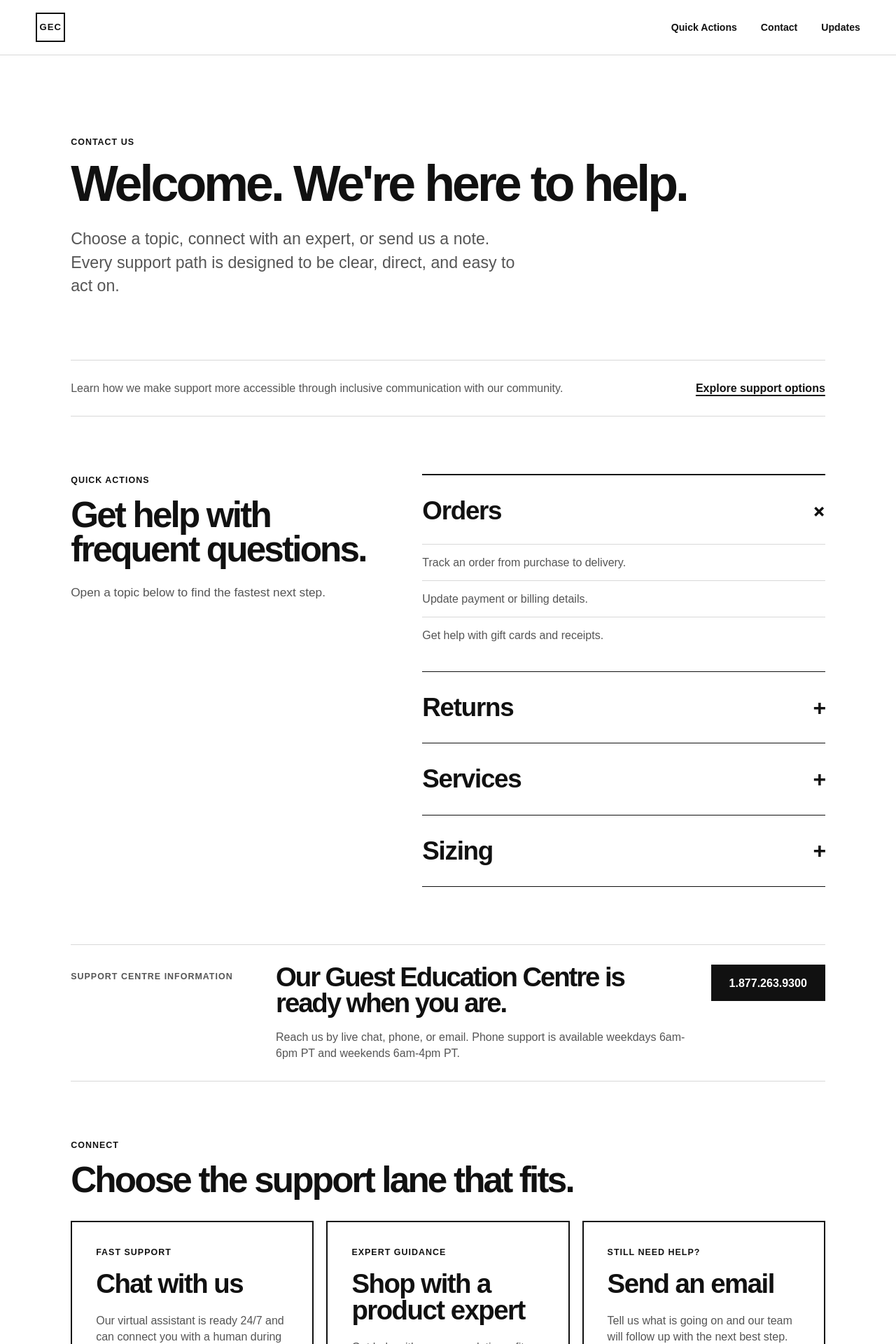
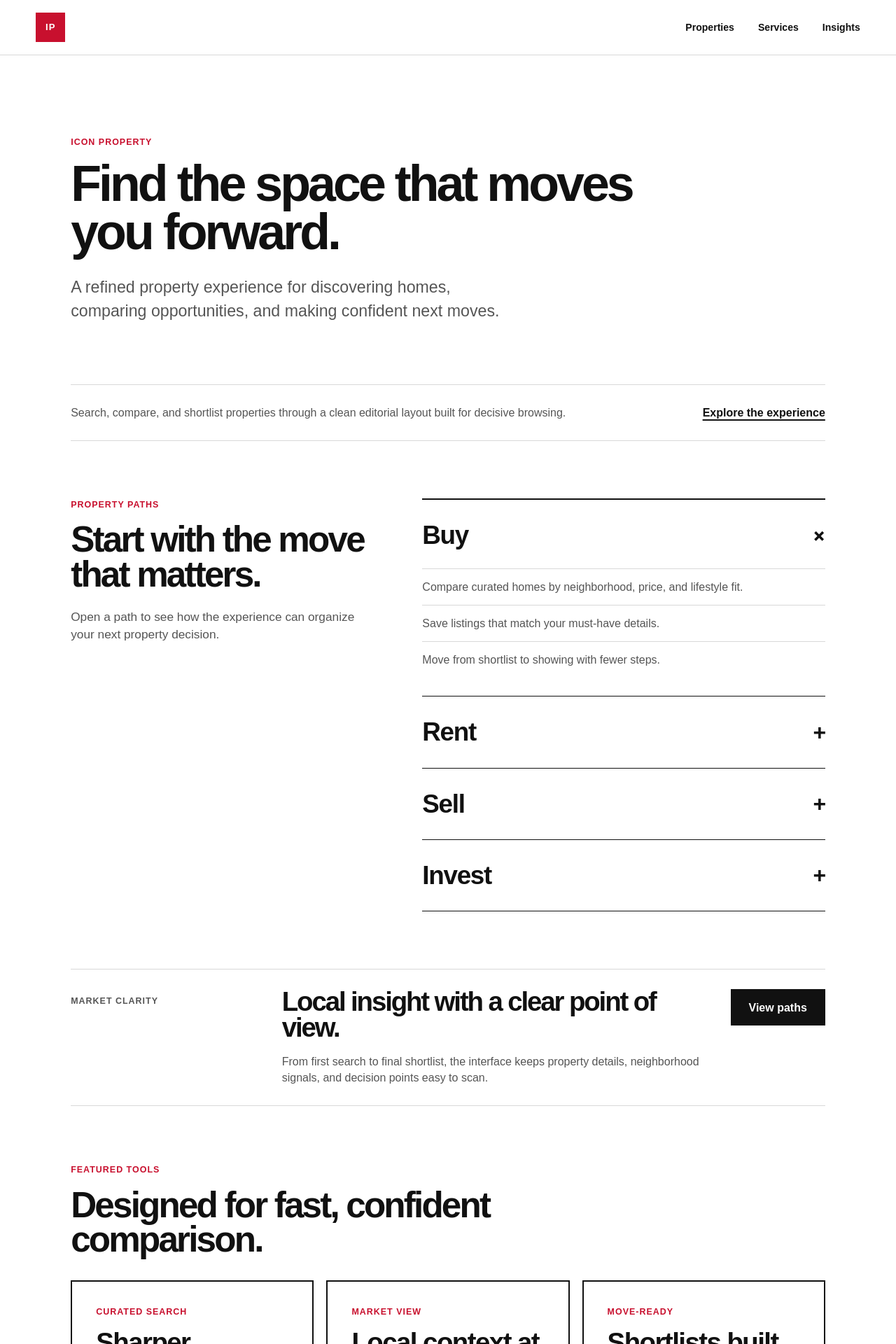
Before and after one commit to felichn/iconproperty, a Django app: page / in a window 1280 px wide. Shown: the top 1920 px of the page at 70% size. Run offline with Django 5.2, Linux system fonts and the light colour scheme.

Commit message:
Use property copy with reference-inspired styling
Co-authored-by: felichn <felichn@users.noreply.github.com>

```diff
--- a/pages/static/pages/styles.css
+++ b/pages/static/pages/styles.css
@@ -4,6 +4,7 @@
     --color-line: #d8d8d8;
     --color-surface: #fff;
     --color-soft: #f7f5f2;
+    --color-accent: #c8102e;
     --max-width: 1180px;
 }
 
@@ -50,7 +51,9 @@ input {
 
 .brand {
     align-items: center;
-    border: 2px solid var(--color-ink);
+    background: var(--color-accent);
+    border: 2px solid var(--color-accent);
+    color: #fff;
     display: inline-flex;
     font-size: 0.82rem;
     height: 42px;
@@ -90,6 +93,7 @@ main {
 
 .kicker,
 .card-eyebrow {
+    color: var(--color-accent);
     font-size: 0.78rem;
     font-weight: 700;
     letter-spacing: 0.08em;
@@ -270,6 +274,10 @@ main {
     padding: clamp(24px, 4vw, 34px);
 }
 
+.contact-card:hover {
+    border-color: var(--color-accent);
+}
+
 .contact-card h3 {
     font-size: clamp(1.65rem, 3vw, 2.5rem);
     letter-spacing: -0.04em;
--- a/pages/templates/pages/home.html
+++ b/pages/templates/pages/home.html
@@ -4,51 +4,51 @@
 <head>
     <meta charset="utf-8">
     <meta name="viewport" content="width=device-width, initial-scale=1">
-    <title>Contact Us</title>
+    <title>Icon Property</title>
     <link rel="stylesheet" href="{% static 'pages/styles.css' %}">
 </head>
 <body>
     <header class="site-header" aria-label="Primary">
-        <a class="brand" href="{% url 'pages:home' %}" aria-label="Home">GEC</a>
-        <nav class="nav-links" aria-label="Support navigation">
-            <a href="#quick-actions">Quick Actions</a>
-            <a href="#contact-options">Contact</a>
-            <a href="#stay-in-touch">Updates</a>
+        <a class="brand" href="{% url 'pages:home' %}" aria-label="Icon Property home">IP</a>
+        <nav class="nav-links" aria-label="Primary navigation">
+            <a href="#property-paths">Properties</a>
+            <a href="#featured-tools">Services</a>
+            <a href="#market-notes">Insights</a>
         </nav>
     </header>
 
     <main>
         <section class="hero" aria-labelledby="page-title">
-            <p class="kicker">Contact Us</p>
-            <h1 id="page-title">Welcome. We're here to help.</h1>
+            <p class="kicker">Icon Property</p>
+            <h1 id="page-title">Find the space that moves you forward.</h1>
             <p class="hero-copy">
-                Choose a topic, connect with an expert, or send us a note. Every support path is designed
-                to be clear, direct, and easy to act on.
+                A refined property experience for discovering homes, comparing opportunities,
+                and making confident next moves.
             </p>
         </section>
 
-        <section class="notice" aria-label="Inclusive communication">
-            <p>Learn how we make support more accessible through inclusive communication with our community.</p>
-            <a href="#contact-options">Explore support options</a>
+        <section class="notice" aria-label="Featured property experience">
+            <p>Search, compare, and shortlist properties through a clean editorial layout built for decisive browsing.</p>
+            <a href="#featured-tools">Explore the experience</a>
         </section>
 
-        <section class="section-grid" id="quick-actions" aria-labelledby="quick-actions-title">
+        <section class="section-grid" id="property-paths" aria-labelledby="property-paths-title">
             <div class="section-intro">
-                <p class="kicker">Quick Actions</p>
-                <h2 id="quick-actions-title">Get help with frequent questions.</h2>
-                <p>Open a topic below to find the fastest next step.</p>
+                <p class="kicker">Property paths</p>
+                <h2 id="property-paths-title">Start with the move that matters.</h2>
+                <p>Open a path to see how the experience can organize your next property decision.</p>
             </div>
 
             <div class="accordion-list">
-                {% for action in quick_actions %}
+                {% for path in property_paths %}
                     <details class="accordion-item"{% if forloop.first %} open{% endif %}>
                         <summary>
-                            <span>{{ action.title }}</span>
+                            <span>{{ path.title }}</span>
                             <span aria-hidden="true">+</span>
                         </summary>
                         <ul>
-                            {% for question in action.questions %}
-                                <li>{{ question }}</li>
+                            {% for item in path.items %}
+                                <li>{{ item }}</li>
                             {% endfor %}
                         </ul>
                     </details>
@@ -56,52 +56,52 @@
             </div>
         </section>
 
-        <section class="support-info" aria-label="Support centre information">
-            <p class="kicker">Support Centre Information</p>
+        <section class="support-info" aria-label="Property market positioning">
+            <p class="kicker">Market clarity</p>
             <div>
-                <h2>Our Guest Education Centre is ready when you are.</h2>
+                <h2>Local insight with a clear point of view.</h2>
                 <p>
-                    Reach us by live chat, phone, or email. Phone support is available weekdays 6am-6pm PT
-                    and weekends 6am-4pm PT.
+                    From first search to final shortlist, the interface keeps property details,
+                    neighborhood signals, and decision points easy to scan.
                 </p>
             </div>
-            <a class="phone-link" href="tel:18772639300">1.877.263.9300</a>
+            <a class="phone-link" href="#property-paths">View paths</a>
         </section>
 
-        <section class="contact-grid" id="contact-options" aria-labelledby="contact-options-title">
+        <section class="contact-grid" id="featured-tools" aria-labelledby="featured-tools-title">
             <div class="section-heading">
-                <p class="kicker">Connect</p>
-                <h2 id="contact-options-title">Choose the support lane that fits.</h2>
+                <p class="kicker">Featured tools</p>
+                <h2 id="featured-tools-title">Designed for fast, confident comparison.</h2>
             </div>
 
             <div class="cards">
-                {% for option in contact_options %}
+                {% for card in feature_cards %}
                     <article class="contact-card">
-                        <p class="card-eyebrow">{{ option.eyebrow }}</p>
-                        <h3>{{ option.title }}</h3>
-                        <p>{{ option.description }}</p>
-                        <a href="#stay-in-touch">{{ option.cta }}</a>
+                        <p class="card-eyebrow">{{ card.eyebrow }}</p>
+                        <h3>{{ card.title }}</h3>
+                        <p>{{ card.description }}</p>
+                        <a href="#market-notes">{{ card.cta }}</a>
                     </article>
                 {% endfor %}
             </div>
         </section>
 
-        <section class="app-callout" aria-label="Mobile app">
+        <section class="app-callout" aria-label="Saved property shortlist">
             <div>
-                <p class="kicker">Get what you love, faster.</p>
-                <h2>Download the app for support on the go.</h2>
+                <p class="kicker">Your shortlist, refined.</p>
+                <h2>Save properties, compare details, and keep momentum.</h2>
             </div>
-            <a class="button" href="#stay-in-touch">Get the app</a>
+            <a class="button" href="#market-notes">Create shortlist</a>
         </section>
 
-        <section class="newsletter" id="stay-in-touch" aria-labelledby="newsletter-title">
-            <p class="kicker">Let's stay in touch.</p>
-            <h2 id="newsletter-title">Be first to know about product drops, community events, and support updates.</h2>
+        <section class="newsletter" id="market-notes" aria-labelledby="newsletter-title">
+            <p class="kicker">Market notes</p>
+            <h2 id="newsletter-title">Get select property updates and neighborhood signals in your inbox.</h2>
             <form>
                 <label for="email">Email address</label>
                 <div class="email-row">
                     <input id="email" name="email" type="email" placeholder="you@example.com">
-                    <button type="submit">Sign up</button>
+                    <button type="submit">Subscribe</button>
                 </div>
             </form>
         </section>
--- a/pages/views.py
+++ b/pages/views.py
@@ -2,61 +2,61 @@ from django.shortcuts import render
 
 
 def home(request):
-    quick_actions = [
+    property_paths = [
         {
-            "title": "Orders",
-            "questions": [
-                "Track an order from purchase to delivery.",
-                "Update payment or billing details.",
-                "Get help with gift cards and receipts.",
+            "title": "Buy",
+            "items": [
+                "Compare curated homes by neighborhood, price, and lifestyle fit.",
+                "Save listings that match your must-have details.",
+                "Move from shortlist to showing with fewer steps.",
             ],
         },
         {
-            "title": "Returns",
-            "questions": [
-                "Start a return or exchange online.",
-                "Review refund timing and return policy.",
-                "Report an item that arrived damaged.",
+            "title": "Rent",
+            "items": [
+                "Find available spaces with clean filters and clear next steps.",
+                "Review amenities, commute context, and lease highlights.",
+                "Keep favorite properties organized in one place.",
             ],
         },
         {
-            "title": "Services",
-            "questions": [
-                "Book a virtual shopping session.",
-                "Find a nearby store or service location.",
-                "Learn about complimentary alterations.",
+            "title": "Sell",
+            "items": [
+                "Position your property with confident presentation.",
+                "Understand comparable activity in your local market.",
+                "Create a sharper launch plan from first look to listing.",
             ],
         },
         {
-            "title": "Sizing",
-            "questions": [
-                "Use the size guide before ordering.",
-                "Chat with an educator for fit support.",
+            "title": "Invest",
+            "items": [
+                "Scan opportunities with practical performance signals.",
+                "Balance location, yield, and long-term upside.",
             ],
         },
     ]
-    contact_options = [
+    feature_cards = [
         {
-            "eyebrow": "Fast support",
-            "title": "Chat with us",
-            "description": "Our virtual assistant is ready 24/7 and can connect you with a human during support hours.",
-            "cta": "Start live chat",
+            "eyebrow": "Curated search",
+            "title": "Sharper property discovery",
+            "description": "A focused browsing experience that highlights the homes and spaces worth a closer look.",
+            "cta": "Browse homes",
         },
         {
-            "eyebrow": "Expert guidance",
-            "title": "Shop with a product expert",
-            "description": "Get help with recommendations, fit questions, and placing your next order.",
-            "cta": "Book a session",
+            "eyebrow": "Market view",
+            "title": "Local context at a glance",
+            "description": "Neighborhood cues, price clarity, and property details arranged for quick comparison.",
+            "cta": "View insights",
         },
         {
-            "eyebrow": "Still need help?",
-            "title": "Send an email",
-            "description": "Tell us what is going on and our team will follow up with the next best step.",
-            "cta": "Email support",
+            "eyebrow": "Move-ready",
+            "title": "Shortlists built for action",
+            "description": "Keep decisions moving with saved spaces, priority notes, and clear paths to the next step.",
+            "cta": "Start shortlist",
         },
     ]
     context = {
-        "quick_actions": quick_actions,
-        "contact_options": contact_options,
+        "property_paths": property_paths,
+        "feature_cards": feature_cards,
     }
     return render(request, "pages/home.html", context)
```
Also changed, not shown: pages/tests.py (+6 -6 lines).
